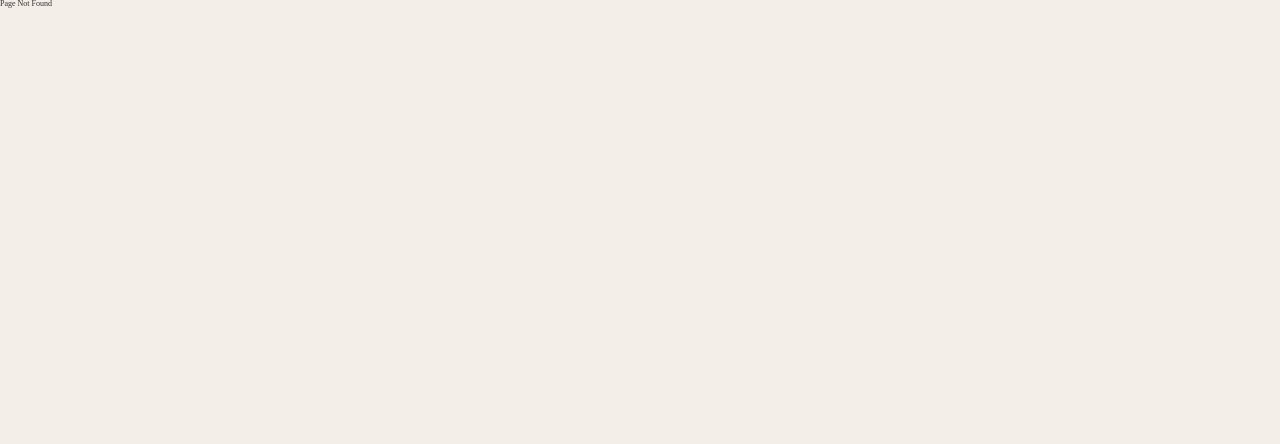
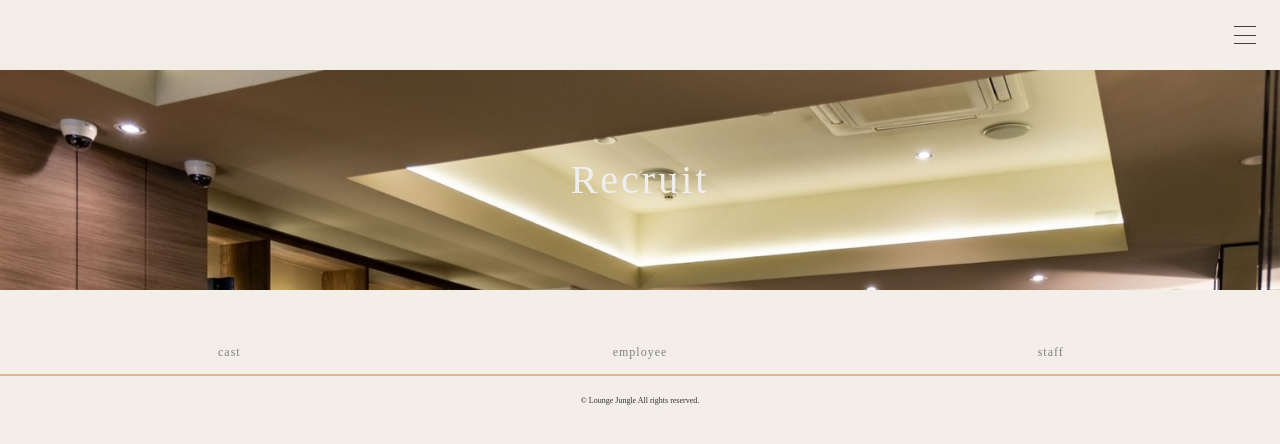
Before and after one commit to calm1205/jungle-second, a React app: page /recruit/1 in a window 1280 px wide. Before the commit this address had no page. Shown: the top 444 px of the page. Built offline with nearby package versions, Linux system fonts and the light colour scheme.

Commit message:
recruit tabs

```diff
--- a/src/Router/Router.tsx
+++ b/src/Router/Router.tsx
@@ -6,7 +6,7 @@ export const Router: React.FC = () => {
   const Recruit = lazy(() => import('~/components/pages/Recruit'));
 
   const suspensise = useCallback(
-    (Component: React.LazyExoticComponent<React.FC<{}>>) => (
+    (Component: React.LazyExoticComponent<React.FC>) => (
       <Suspense fallback={<>...</>}>
         <Component />
       </Suspense>
@@ -18,7 +18,9 @@ export const Router: React.FC = () => {
     <BrowserRouter>
       <Routes>
         <Route path="/" element={suspensise(Top)} />
-        <Route path="recruit" element={suspensise(Recruit)} />
+        <Route path="recruit">
+          <Route path=":recruitId" element={suspensise(Recruit)} />
+        </Route>
         <Route path="*" element={<h1>Page Not Found</h1>} />
       </Routes>
     </BrowserRouter>
--- a/src/components/molecules/Tabs/Tabs.tsx
+++ b/src/components/molecules/Tabs/Tabs.tsx
@@ -1,36 +1,30 @@
-import React, { ReactNode } from 'react';
+import React from 'react';
 import { Box, Tab } from '~/components/atoms';
-import { useTabs } from './useTabs';
 import { Edge } from './Edge';
+import { useNavigate, useParams } from 'react-router-dom';
 
-type Tab = {
-  name: string;
-  content: ReactNode;
-};
 type Props = {
-  tabContents: Tab[];
-  initialActiveIndex: number;
+  tabs: string[];
 };
 
-export const Tabs: React.FC<Props> = ({ tabContents, initialActiveIndex }) => {
-  const tabLength = tabContents.length;
-  const [tabs, tabIndex] = useTabs(tabLength, initialActiveIndex);
+export const Tabs: React.FC<Props> = ({ tabs }) => {
+  const { recruitId } = useParams();
+  const navigate = useNavigate();
 
   return (
-    <>
-      <Box display="flex">
-        <Edge />
-        {tabs.map((t, i) => (
+    <Box display="flex">
+      <Edge />
+      {tabs.map((key) => {
+        return (
           <Tab
-            key={`tab_${i}`}
-            text={tabContents[i].name}
-            isActive={t.isActive}
-            onClick={t.onClick}
+            key={key}
+            text={key}
+            isActive={key === recruitId}
+            onClick={() => navigate(`/recruit/${key}`)}
           />
-        ))}
-        <Edge />
-      </Box>
-      {tabContents[tabIndex].content}
-    </>
+        );
+      })}
+      <Edge />
+    </Box>
   );
 };
--- a/src/components/molecules/Tabs/useTabs.tsx
+++ /dev/null
@@ -1,38 +0,0 @@
-import { useState } from 'react';
-
-/**
- * lengthの長さのboolean[]
- * initialのindexだけtrue
- */
-const _initialaizeTabs = (length: number, initial: number) =>
-  [...Array(length)].map((_, i) => {
-    if (i === initial) return true;
-    return false;
-  });
-
-const _activeIndex = (array: boolean[]) => array.findIndex((_) => _ === true);
-
-type UseTabs = (
-  tabLength: number,
-  initialActiveIndex: number
-) => [{ isActive: boolean; onClick: () => void }[], number];
-
-/**
- * Tabsの選択ロジック
- */
-export const useTabs: UseTabs = (tabLength, initialActiveIndex) => {
-  const initialTabs = _initialaizeTabs(tabLength, initialActiveIndex);
-  const [tabs, setTabs] = useState(initialTabs);
-
-  const tabInfo = initialTabs.map((_, index) => {
-    const newTab = _initialaizeTabs(tabLength, index);
-    return {
-      isActive: tabs[index],
-      onClick: () => setTabs(newTab),
-    };
-  });
-
-  const tabIndex = _activeIndex(tabs);
-
-  return [tabInfo, tabIndex];
-};
--- a/src/components/pages/Recruit.tsx
+++ b/src/components/pages/Recruit.tsx
@@ -1,17 +1,25 @@
-import React from 'react';
+import React, { ReactNode } from 'react';
 import { theme } from '~/theme';
 import { lounge1 } from '~/public/images';
 import { BackgroundImage, Box, MainTitle } from '~/components/atoms';
 import { Tabs } from '~/components/molecules';
 import { Cast, Employee, Staff } from '~/components/organisms';
 import { MainLayout } from '~/components/templates';
+import { useParams } from 'react-router-dom';
+
+const TAB_KEYS = ['cast', 'employee', 'staff'] as const;
+type TabKeys = typeof TAB_KEYS[number];
+type TabContents = { [key in TabKeys]: ReactNode };
+
+const tabContents: TabContents = {
+  cast: <Cast />,
+  employee: <Employee />,
+  staff: <Staff />,
+};
 
 const Recruit: React.FC = () => {
-  const tabContents = [
-    { name: 'Cast', content: <Cast /> },
-    { name: 'Employee', content: <Employee /> },
-    { name: 'Staff', content: <Staff /> },
-  ];
+  const { recruitId } = useParams();
+  const recruitIdFromUrl = (recruitId || 'cast') as TabKeys;
 
   return (
     <MainLayout>
@@ -27,7 +35,8 @@ const Recruit: React.FC = () => {
       </BackgroundImage>
 
       <Box marginTop={theme.space.l}>
-        <Tabs tabContents={tabContents} initialActiveIndex={0} />
+        <Tabs tabs={['cast', 'employee', 'staff']} />
+        {tabContents[recruitIdFromUrl]}
       </Box>
     </MainLayout>
   );
--- a/src/router/Router.tsx
+++ b/src/router/Router.tsx
@@ -6,7 +6,7 @@ export const Router: React.FC = () => {
   const Recruit = lazy(() => import('~/components/pages/Recruit'));
 
   const suspensise = useCallback(
-    (Component: React.LazyExoticComponent<React.FC<{}>>) => (
+    (Component: React.LazyExoticComponent<React.FC>) => (
       <Suspense fallback={<>...</>}>
         <Component />
       </Suspense>
@@ -18,7 +18,9 @@ export const Router: React.FC = () => {
     <BrowserRouter>
       <Routes>
         <Route path="/" element={suspensise(Top)} />
-        <Route path="recruit" element={suspensise(Recruit)} />
+        <Route path="recruit">
+          <Route path=":recruitId" element={suspensise(Recruit)} />
+        </Route>
         <Route path="*" element={<h1>Page Not Found</h1>} />
       </Routes>
     </BrowserRouter>
```
